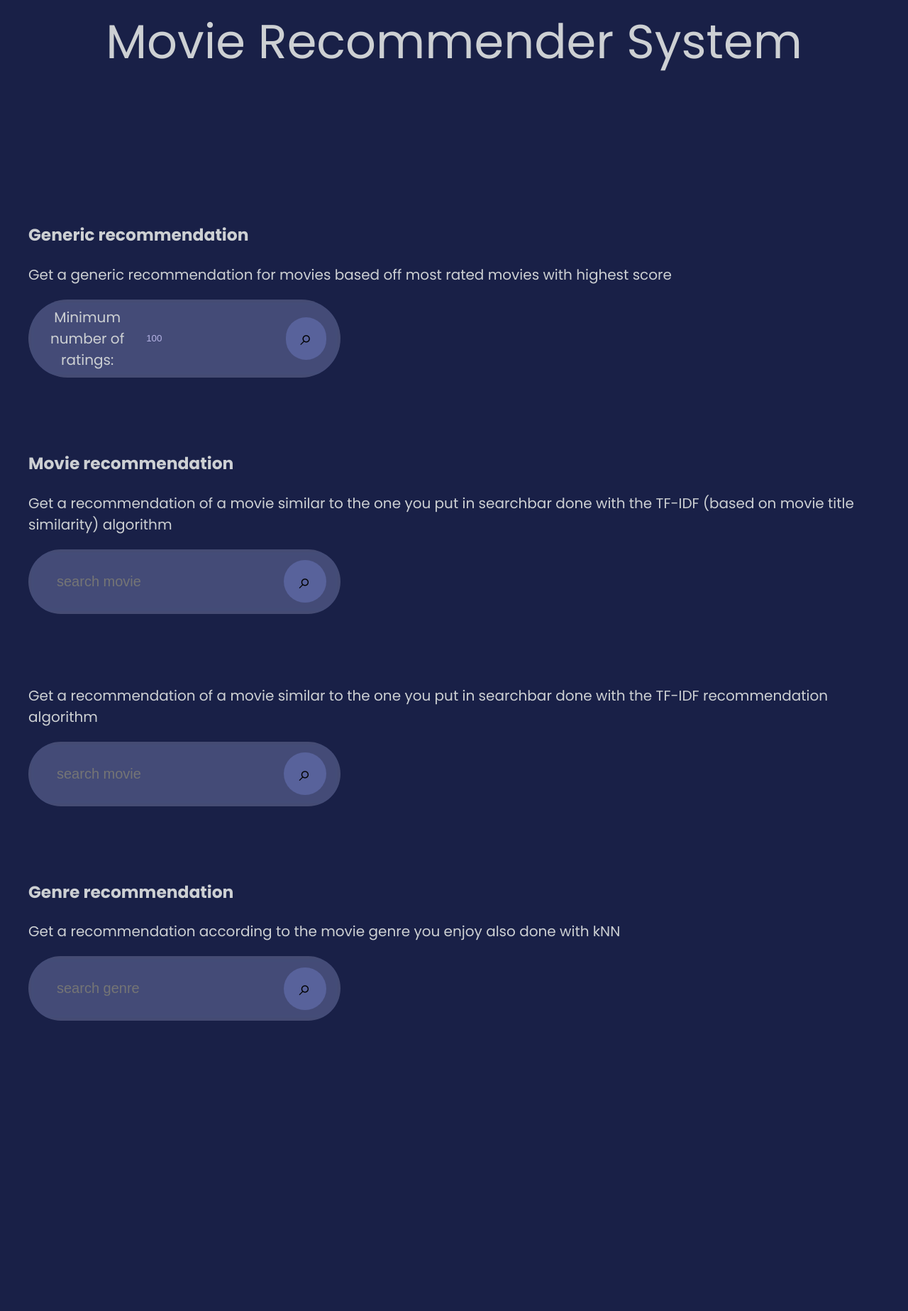
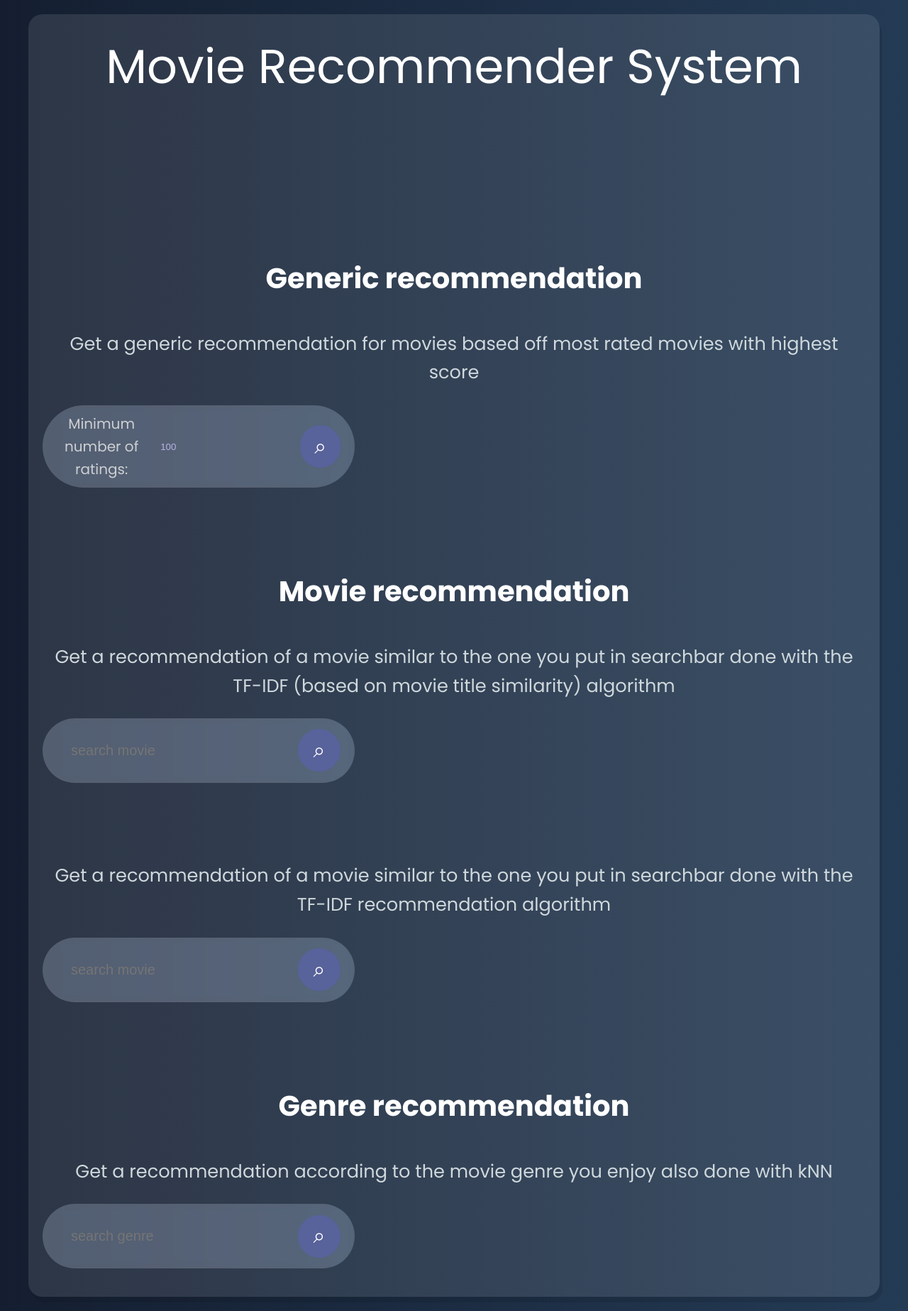
Before and after one commit to VeIskar/Movie-Recommendation-System, a Flask app: page / in a window 1280 px wide. Shown: the whole page at 71% size. Before the commit the page ends 1438 px from the top, so only its background shows below. Run offline with Flask 3, Linux system fonts and the light colour scheme.

Commit message:
update: css layout and improved UX

```diff
--- a/static/style.css
+++ b/static/style.css
@@ -1,24 +1,56 @@
 body {
     font-family: 'Poppins';
-    background: rgba(0,8,51,0.9);
+    background: linear-gradient(to right, #141e30, #243b55);
+    color: #cfd8dc;
+    line-height: 1.6;
+    margin: 0;
+
 }
 
 .wrapper{
     max-width: 1200px;
     margin: 0 auto;
     font-size: 20px;
+    padding: 20px;
     color: rgb(205, 208, 211);
 
 }
 
+main {
+    background: rgba(255, 255, 255, 0.1);
+    border-radius: 20px;
+    padding: 20px;
+    box-shadow: 4px 8px rgba(0, 0, 0, 0.1);
+}
+
 h1 {
     text-align: center;
+    color: #fff;
     font-size: 4.2rem;
     font-weight: normal;
     margin: 0;
     padding-bottom: 150px;
 }
 
+h3 {
+    text-align: center;
+    color: #fff;
+    font-size: 2.5rem;
+    margin-top: 30px;
+}
+
+p {
+    text-align: center;
+    font-size: 1.6rem;
+    color: #cfd8dc;
+}
+
+.generic-form,
+.searchbar {
+    display: flex;
+    justify-content: center;
+    margin: 20px 0;
+}
 
 .generic-form input{
     background: transparent;
@@ -38,11 +70,24 @@ h1 {
 }
 
 
-#recommendations, #recommendations-tfidf, #recommendations-genre, #recommendations-tfidf-allsrch {
+#recommendations,
+#recommendations-tfidf,
+#recommendations-genre,
+#recommendations-tfidf-allsrch {
     margin-top: 20px;
     text-align: center;
 }
 
+#recommendations div,
+#recommendations-tfidf div,
+#recommendations-genre div,
+#recommendations-tfidf-allsrch div{
+    margin: 10px 0;
+    padding: 10px;
+    background: rgba(255, 255, 255, 0.1);
+    border-radius: 10px;
+    font-size: 1.2rem;
+}
 
 .searchbar, .generic-form{
     width: 100%;
@@ -66,17 +111,19 @@ h1 {
     color: #cac7ff;
 }
 
-.searchbar button, .generic-form button, .recommendations-genre button{
+ button{
     border: 0;
     border-radius: 30px;
     width: 60px;
     height: 60px;
     padding: 10px 20px;
     background: #58629b;
+    color: #fff;
     cursor: pointer;
     font-size: 30px;
+    transition: background 0.3s;
 }
 
-form button:hover {
+button:hover {
     background-color: #404970;
 }
```
